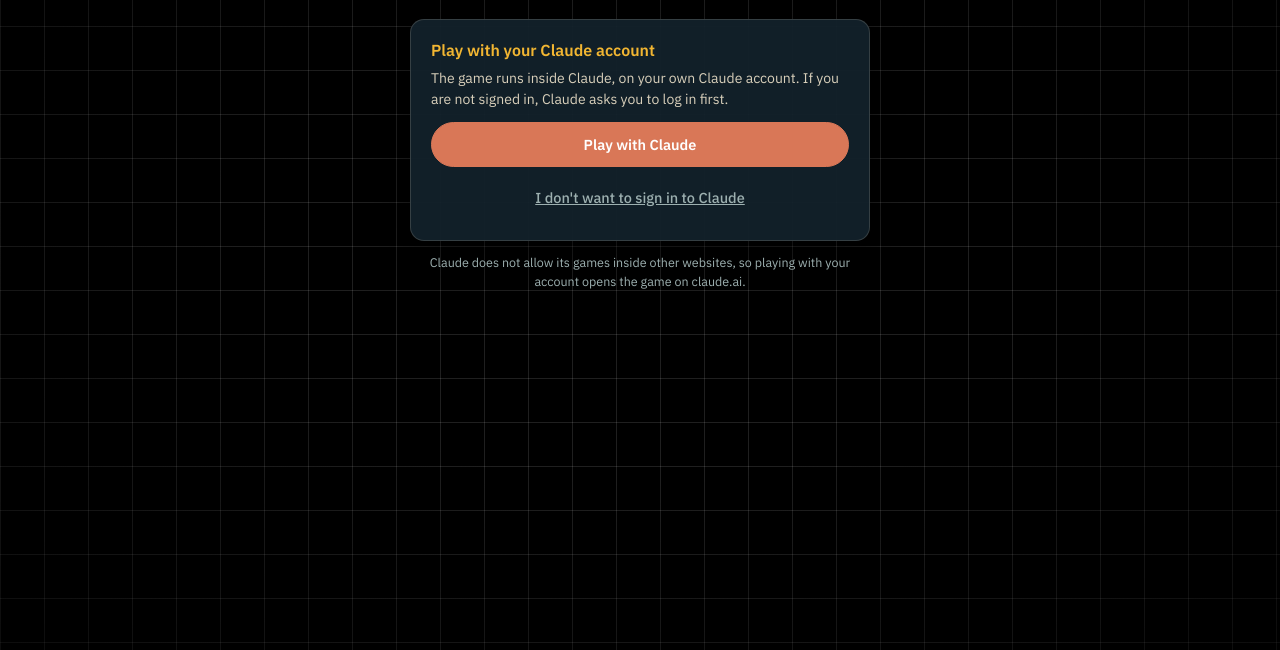
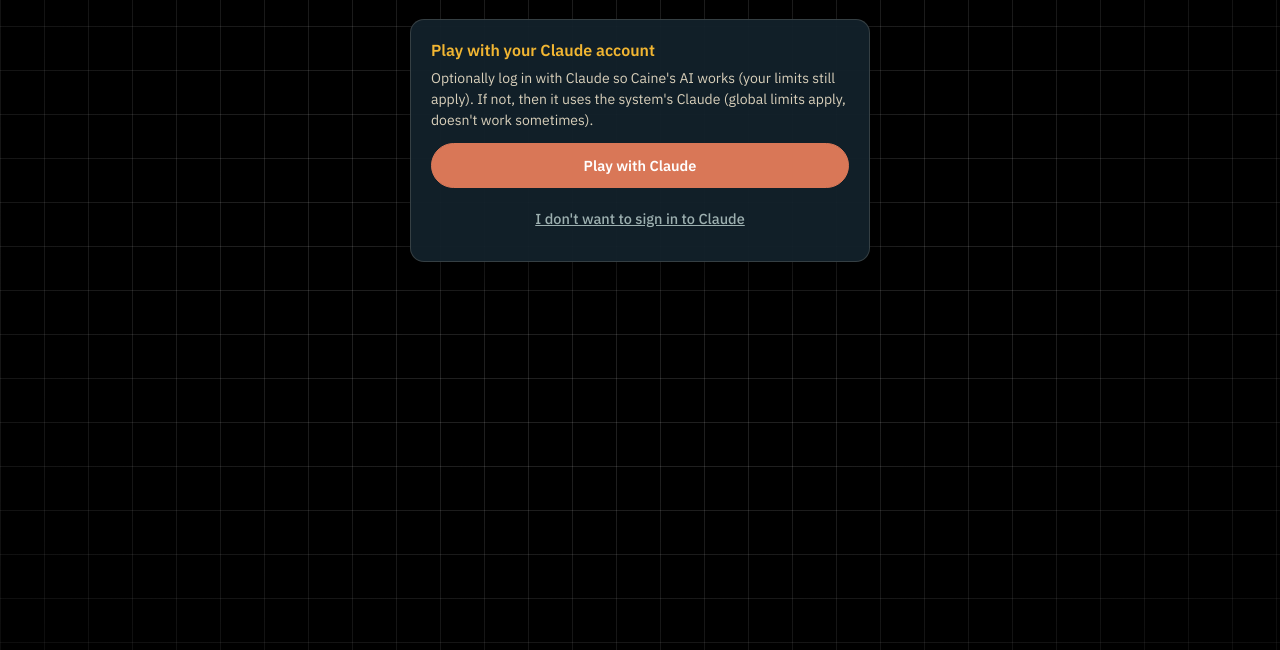
Before and after one commit to guestcoder0906/the-amazing-simulation-play, a website built with Vite: page index.html in a window 1280 px wide. Shown: the part 150-800 px from the top of the page. Built offline with nearby package versions, Linux system fonts and the light colour scheme.

Commit message:
Start page: shorter sign-in text
Co-Authored-By: Claude Opus 5.5 <noreply@anthropic.com>

```diff
--- a/index.html
+++ b/index.html
@@ -38,7 +38,7 @@
 
   <section class="card" id="start" aria-labelledby="h-start">
     <h2 id="h-start">Play with your Claude account</h2>
-    <p>The game runs inside Claude, on your own Claude account. If you are not signed in, Claude asks you to log in first.</p>
+    <p>Optionally log in with Claude so Caine's AI works (your limits still apply). If not, then it uses the system's Claude (global limits apply, doesn't work sometimes).</p>
     <a class="btn primary" id="play" href="#">Play with Claude</a>
     <button class="btn ghost" id="decline" type="button">I don't want to sign in to Claude</button>
   </section>
@@ -49,7 +49,6 @@
     <a class="btn primary" href="game.html">Continue with the site's Claude</a>
     <button class="btn" id="back" type="button">Back: play with my Claude account</button>
   </section>
-  <p class="small">Claude does not allow its games inside other websites, so playing with your account opens the game on claude.ai.</p>
 </main>
 <script>
 (function () {
```
